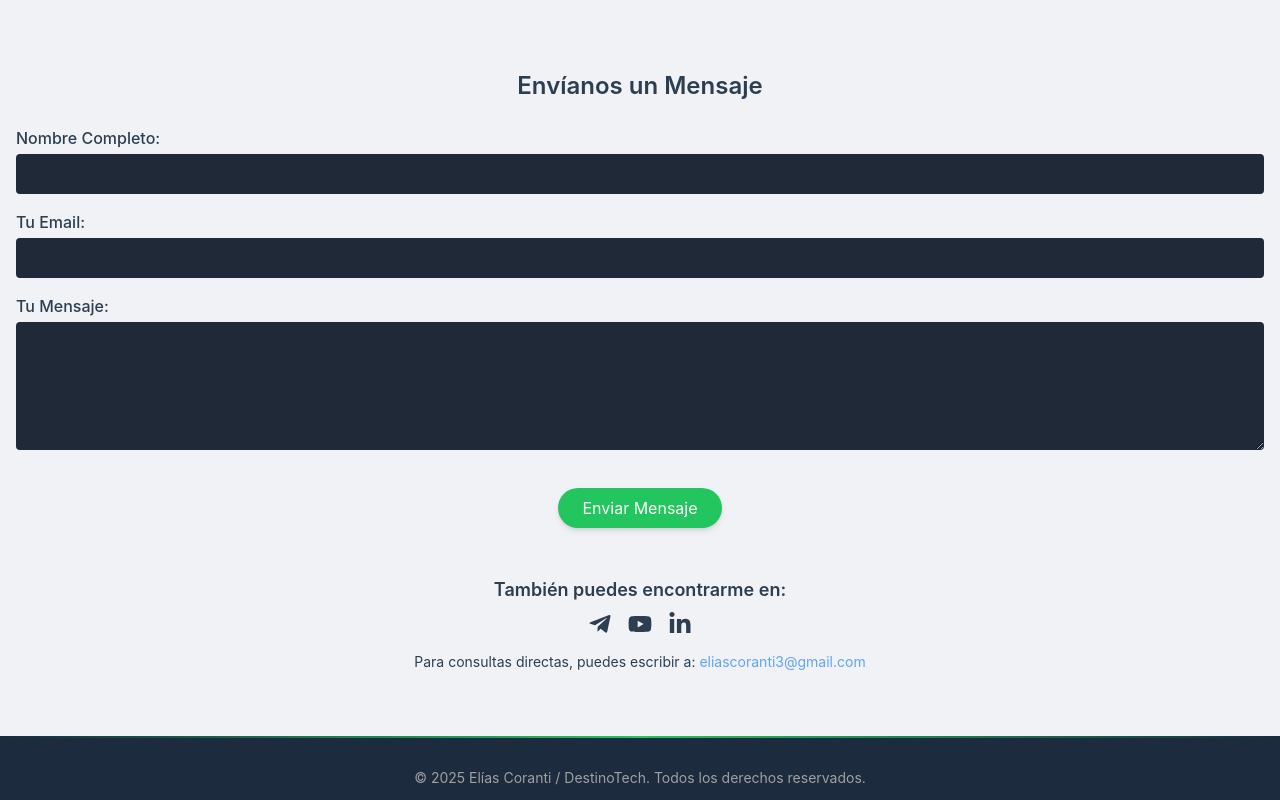
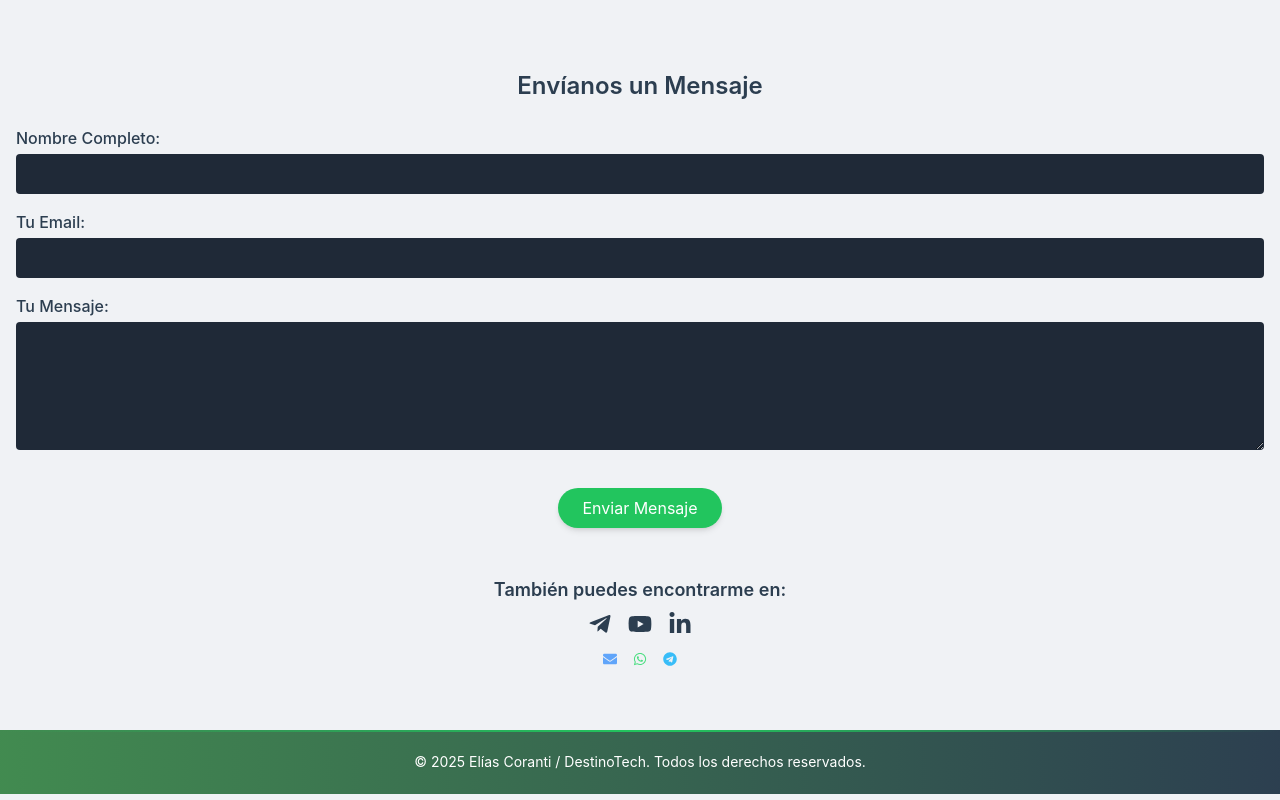
Before and after one commit to ecoranti/galabox, a Next.js app in the folder gala-sandbox-pro/: page /contacto in a window 1280 px wide. Shown: the part 603-1403 px from the top of the page. Built offline with nearby package versions, Linux system fonts and the light colour scheme.

Commit message:
Implementado footer con degradado animado + sección de contacto con íconos

```diff
--- a/gala-sandbox-pro/app/filosofia/page.tsx
+++ b/gala-sandbox-pro/app/filosofia/page.tsx
@@ -10,17 +10,15 @@ export const metadata = {
 
 const FilosofiaPage: React.FC = () => {
   return (
-    <>
-      {/* Hero section specific to the Philosophy page */}
+    <main className="flex flex-col min-h-[calc(100vh-64px)] pb-32">
       <HeroSection
         title="Nuestra Filosofía"
         description="En DestinoTech, creemos en una guía personalizada para tu éxito en el mundo IT."
         ctaText="Explora Nuestros Cursos"
         ctaLink="/cursos"
       />
-      {/* Main content of the philosophy section */}
       <PhilosophySection />
-    </>
+    </main>
   );
 };
 
--- a/gala-sandbox-pro/app/globals.css
+++ b/gala-sandbox-pro/app/globals.css
@@ -69,5 +69,24 @@ body {
 /* Font Awesome for icons */
 @import url('https://cdnjs.cloudflare.com/ajax/libs/font-awesome/6.0.0-beta3/css/all.min.css');
 
+
 /* Google Fonts - Inter */
 @import url('https://fonts.googleapis.com/css2?family=Inter:wght@300;400;600;700&display=swap');
+
+@keyframes gradientFlow {
+  0% {
+    background-position: 0% 50%;
+  }
+  50% {
+    background-position: 100% 50%;
+  }
+  100% {
+    background-position: 0% 50%;
+  }
+}
+
+.animate-gradient-flow-horizontal {
+  background: linear-gradient(270deg, var(--gradient-start-platzi), var(--gradient-end-platzi), var(--gradient-start-platzi));
+  background-size: 300% 100%;
+  animation: gradientFlow 12s ease-in-out infinite;
+}
--- a/gala-sandbox-pro/app/layout.tsx
+++ b/gala-sandbox-pro/app/layout.tsx
@@ -19,11 +19,11 @@ export default function RootLayout({
 }) {
   return (
     <html lang="es">
-      <body className="flex flex-col min-h-screen transition-colors duration-400">
+      <body className="flex flex-col min-h-screen transition-colors duration-400 bg-gradient-to-r from-gradient-start-platzi to-gradient-end-platzi">
         <GoogleTagManager />
         <ThemeProvider>
           <Header />
-          <main className="flex-1 bg-gradient-to-r from-gradient-start-platzi to-gradient-end-platzi">
+          <main className="flex-grow">
             {children}
           </main>
           <Footer />
--- a/gala-sandbox-pro/components/ContactSection.tsx
+++ b/gala-sandbox-pro/components/ContactSection.tsx
@@ -1,7 +1,7 @@
 'use client';
 
 import React from 'react';
-import { FaTelegramPlane, FaWhatsapp, FaLinkedinIn, FaYoutube, FaTelegram } from 'react-icons/fa';
+import { FaTelegramPlane, FaWhatsapp, FaLinkedinIn, FaYoutube, FaTelegram, FaEnvelope } from 'react-icons/fa';
 
 const ContactSection: React.FC = () => {
   return (
@@ -45,10 +45,34 @@ const ContactSection: React.FC = () => {
               <FaLinkedinIn />
             </a>
           </div>
-          <p className="mt-4 text-sm">
-            Para consultas directas, puedes escribir a:{" "}
-            <a href="mailto:eliascoranti3@gmail.com" className="text-blue-400 hover:underline">
-              eliascoranti3@gmail.com
+          <p className="mt-4 text-sm flex justify-center items-center gap-4 text-lg">
+            <a
+              href="mailto:eliascoranti3@gmail.com"
+              className="text-blue-400 hover:text-blue-300"
+              title="Enviar Email"
+              aria-label="Email"
+            >
+              <FaEnvelope />
+            </a>
+            <a
+              href="https://wa.me/5493584023966"
+              className="text-green-400 hover:text-green-300"
+              title="Enviar WhatsApp"
+              aria-label="WhatsApp"
+              target="_blank"
+              rel="noopener noreferrer"
+            >
+              <FaWhatsapp />
+            </a>
+            <a
+              href="https://t.me/eliascoranti"
+              className="text-sky-400 hover:text-sky-300"
+              title="Enviar mensaje por Telegram"
+              aria-label="Telegram Directo"
+              target="_blank"
+              rel="noopener noreferrer"
+            >
+              <FaTelegram />
             </a>
           </p>
         </div>
--- a/gala-sandbox-pro/components/Footer.tsx
+++ b/gala-sandbox-pro/components/Footer.tsx
@@ -2,11 +2,11 @@ import React from 'react';
 
 const Footer: React.FC = () => {
   return (
-    <footer className="bg-primary-dark-blue text-white py-8 text-center text-sm relative overflow-hidden">
+    <footer className="bg-[linear-gradient(270deg,_#000000,_#064e3b,_#000000)] animate-gradient-flow-horizontal text-white min-h-16 py-4 flex items-center justify-center text-center text-sm relative overflow-hidden">
       {/* Línea superior con degradado */}
       <div className="absolute top-0 left-0 w-full h-0.5 bg-gradient-to-r from-transparent via-green-500 to-transparent" />
 
-      <p className="text-footer-text-light relative z-10">
+      <p className="text-white drop-shadow-sm relative z-10">
         © 2025 Elías Coranti / DestinoTech. Todos los derechos reservados.
       </p>
     </footer>
```
